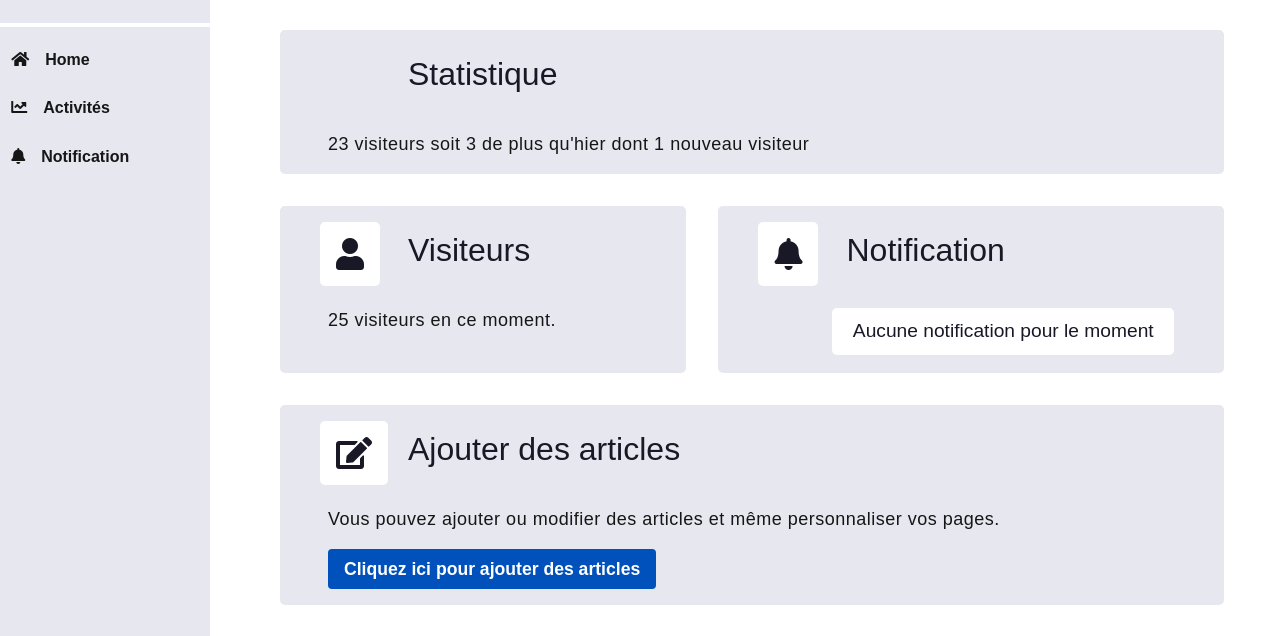
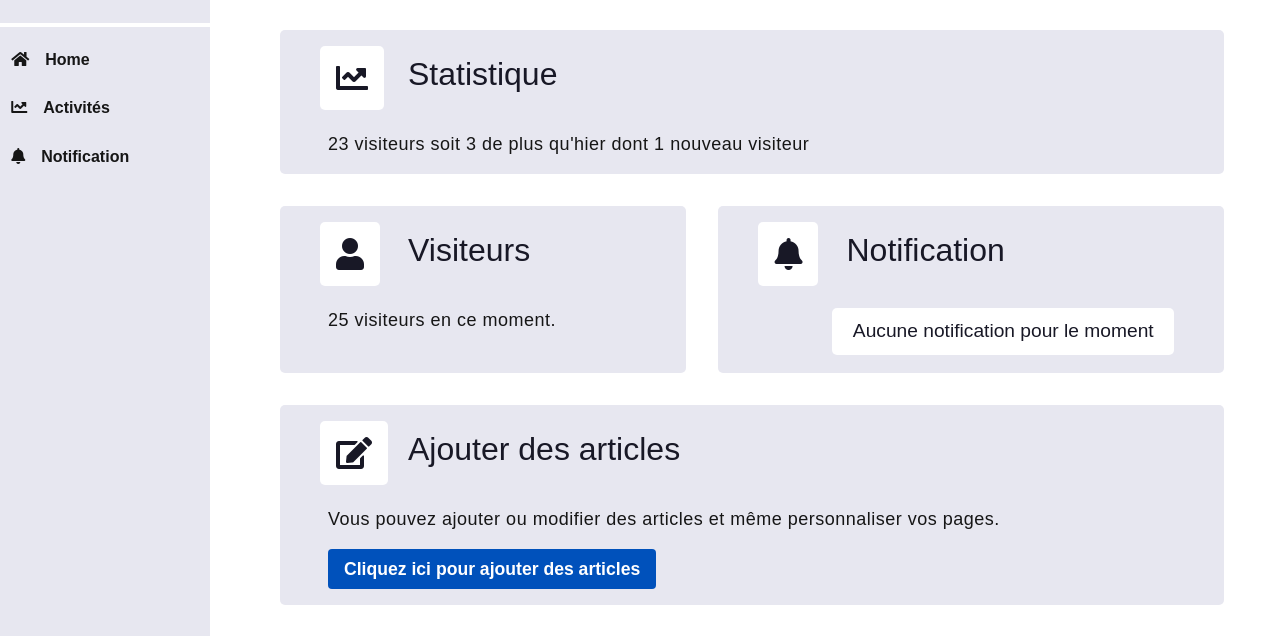
Before and after one commit to avitauser999999/web22, a plain HTML site: page index.html in a window 1280 px wide. Shown: the part 85-721 px from the top of the page. Drawn offline with Linux system fonts and the light colour scheme; files that its build step writes are made by us from their sources.

Commit message:
logo is added

```diff
--- a/index.html
+++ b/index.html
@@ -46,7 +46,7 @@
                 23 visiteurs soit 3 de plus qu'hier dont 1 nouveau visiteur
             </p>
 
-
+         <div class="logo"> <i class="fas fa-chart-line"></i> </div>
         </fieldset>
 
         <fieldset class="info">
```
